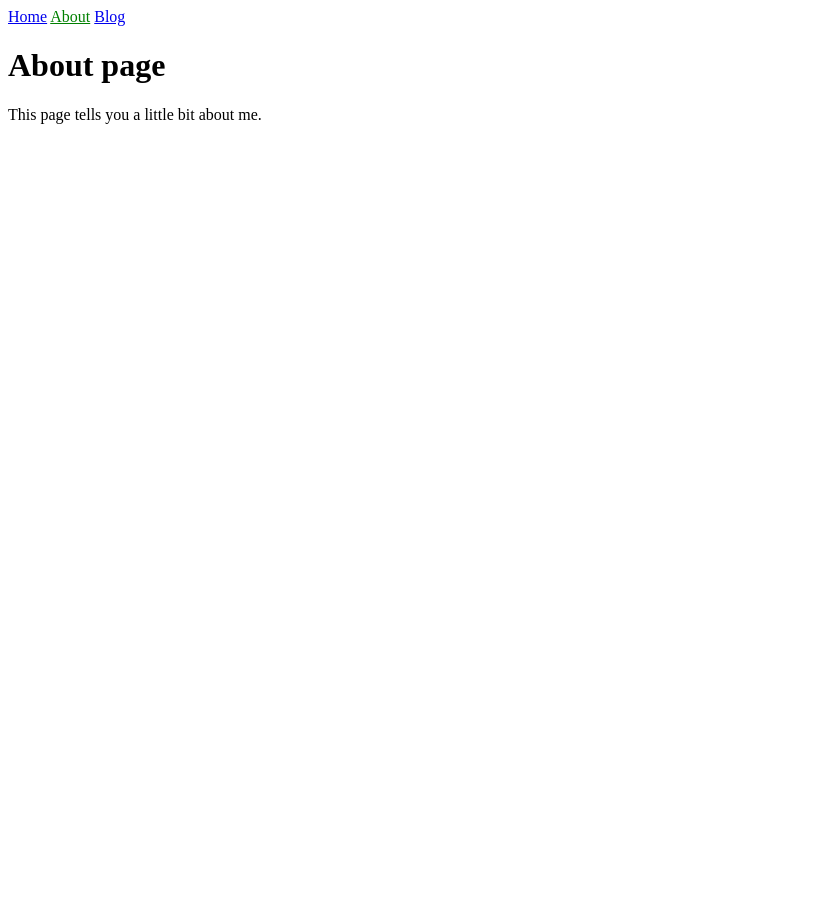
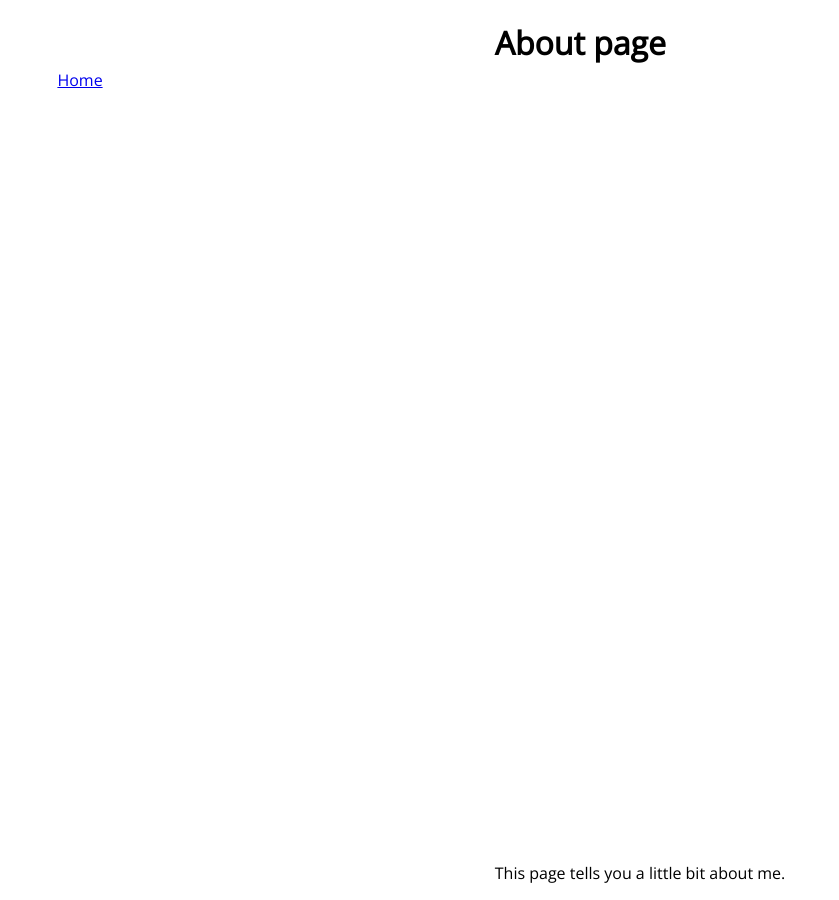
Before and after one commit to TreverHibbs/blog, a Jekyll site: the page built from about.md, in a window 1280 px wide. Shown: the whole page, without its empty margins (0-839 px from the left). Built offline with Jekyll 4.4.1, drawn with Linux system fonts in a browser that asks for light colours.

Commit message:
add basic formatting

```diff
--- a/_data/navigation.yml
+++ b/_data/navigation.yml
@@ -1,6 +1,2 @@
 - name: Home
   link: /
-- name: About
-  link: /about.html
-- name: Blog
-  link: /blog.html
--- a/_includes/navigation.html
+++ b/_includes/navigation.html
@@ -1,5 +1,3 @@
-<nav>
-  {% for item in site.data.navigation %}
-  <a href="{{ item.link }}" {% if page.url==item.link %}class="current" {% endif %}>{{ item.name }}</a>
-  {% endfor %}
-</nav>
+{% for item in site.data.navigation %}
+<a href="{{ item.link }}" {% if page.url==item.link %}class="current" {% endif %}>{{ item.name }}</a>
+{% endfor %}
--- a/_layouts/default.html
+++ b/_layouts/default.html
@@ -8,9 +8,13 @@ title: content
     <meta charset="utf-8" />
     <title>{{ page.title }}</title>
     <link rel="stylesheet" href="/assets/css/styles.css" />
+    <style>
+      @import url("https://fonts.googleapis.com/css2?family=Open+Sans:wght@300&display=swap");
+    </style>
   </head>
 
-  <body>
-    {% include navigation.html %} {{ content }}
+  <body class="container">
+    <nav class="navigation">{% include navigation.html %}</nav>
+    <div class="main">{{ content }}</div>
   </body>
 </html>
--- a/_sass/_base.scss
+++ /dev/null
@@ -1,3 +0,0 @@
-title {
-  color: blue;
-}
--- a/_sass/main.scss
+++ b/_sass/main.scss
@@ -1,3 +1,59 @@
+body {
+  font-family: 'Open Sans', sans-serif;
+  height: 100%;
+  margin: 0;
+  padding: 0;
+}
+
+html {
+  height: 100%;
+}
+
+.container {
+  display: grid;
+  grid-auto-columns: 1fr;
+  grid-template-columns: 10em 1.7fr;
+  grid-template-rows: 10em 1.7fr;
+  gap: 0px 0px;
+}
+
+.main {
+  justify-self: center;
+  align-self: center;
+  grid-area: 1 / 1 / 3 / 3;
+  height: 100%;
+
+  display: grid;
+  grid-auto-columns: 1fr;
+  grid-template-columns: 1fr;
+  grid-template-rows: 1fr;
+  gap: 0px 0px;
+  grid-template-areas:
+    ".";
+}
+
+.navigation {
+  grid-area: 1 / 1 / 2 / 2;
+  justify-self: center;
+  align-self: center;
+}
+
+.posts {
+  width: 50%;
+  display: flex;
+  flex-direction: column;
+  justify-content: center;
+  place-self: center;
+}
+
+.post {
+  width: 50%;
+  display: flex;
+  flex-direction: column;
+  justify-content: center;
+  place-self: center;
+}
+
 .current {
   color: green;
 }
```
Also changed, not shown: _layouts/post.html (+6 -3 lines), index.html (+9 -3 lines).
